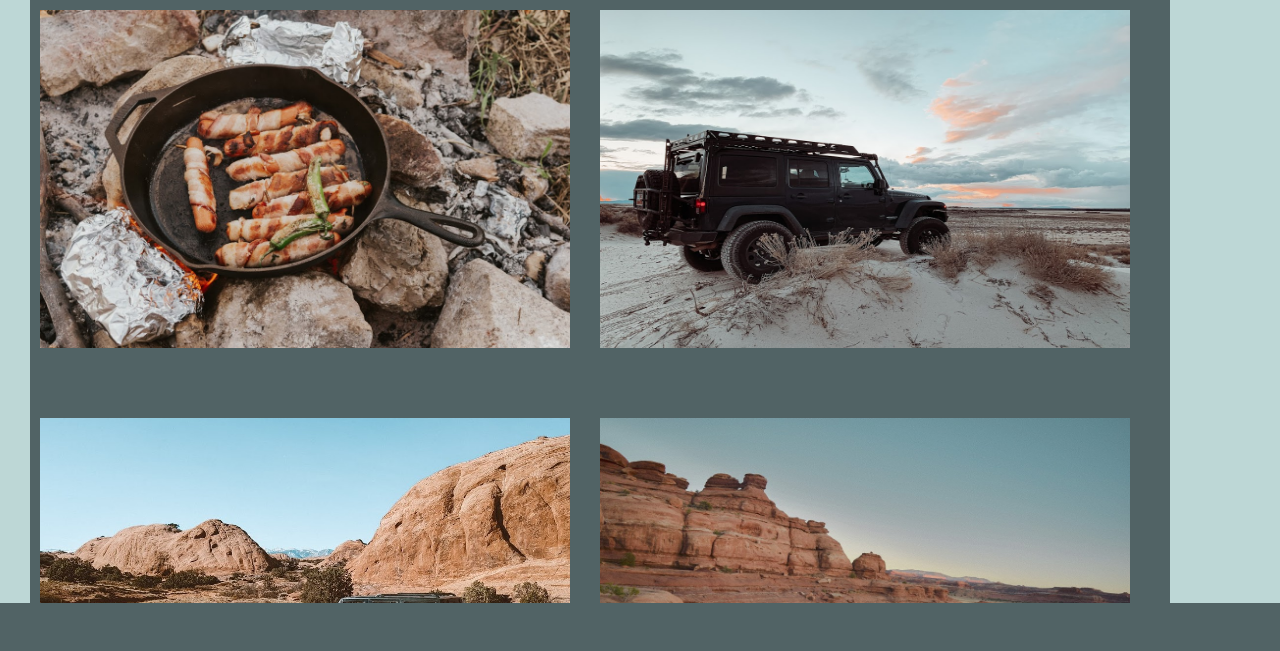
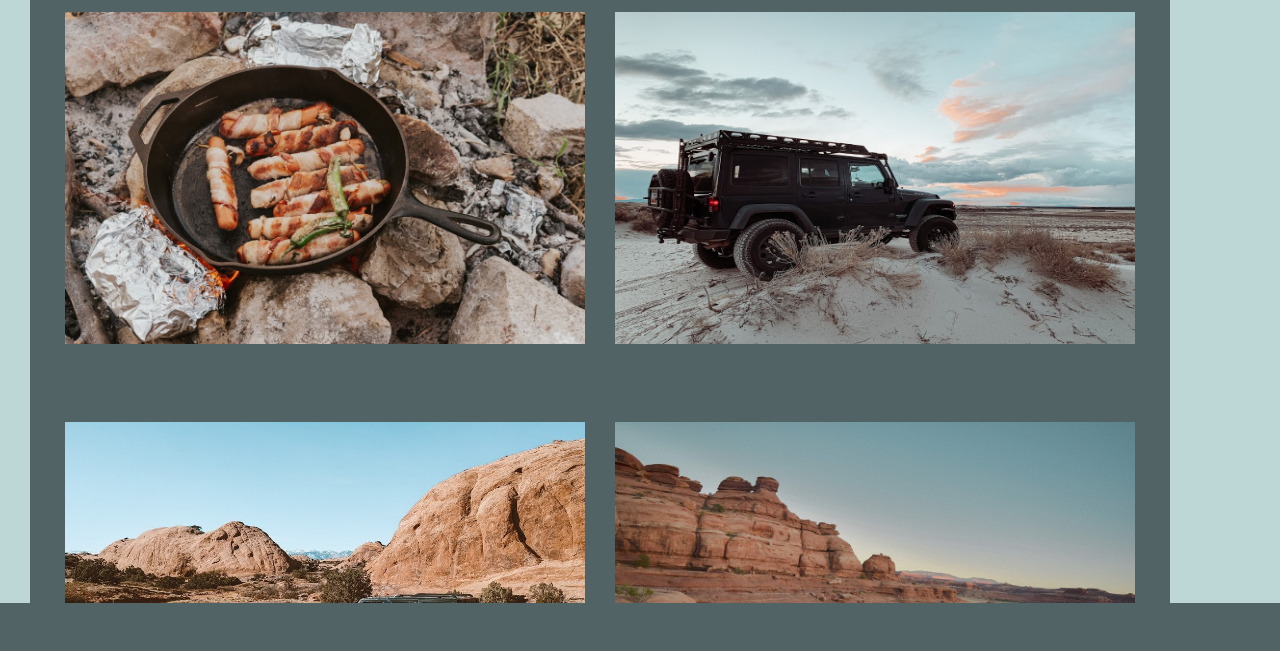
Before and after one commit to arianaw15/Responsive-Portfolio, a plain HTML site: page portfolio.html in a window 1280 px wide. Shown: the part 147-798 px from the top of the page. Drawn offline with nearby package versions, Linux system fonts and the light colour scheme.

Commit message:
Fixed padding on images in portfolio file

```diff
--- a/style.css
+++ b/style.css
@@ -13,16 +13,14 @@ body {
 }
 .row{
     text-align: center;
-    border-color: #BDD7D6;
     padding-top: 5px;
     padding-bottom: 5px;
+    margin: 10px;
     float: center;
-    height: 85%;
-  width: 100%;
-  object-fit:inherit;
 }
 img {
     position: relative;
+    float: center;
   }
 .float-left {
     margin: 10px;
```
